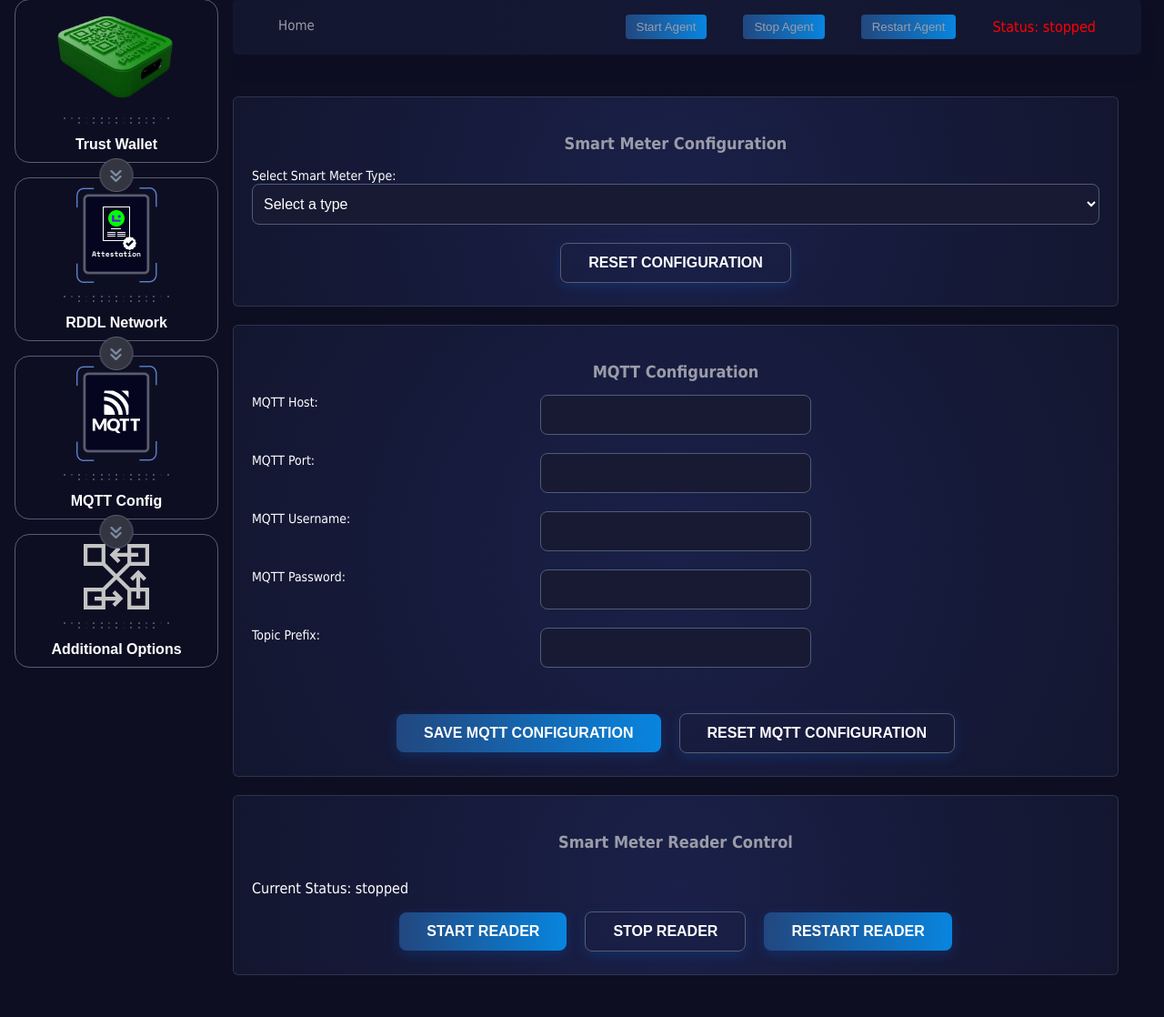
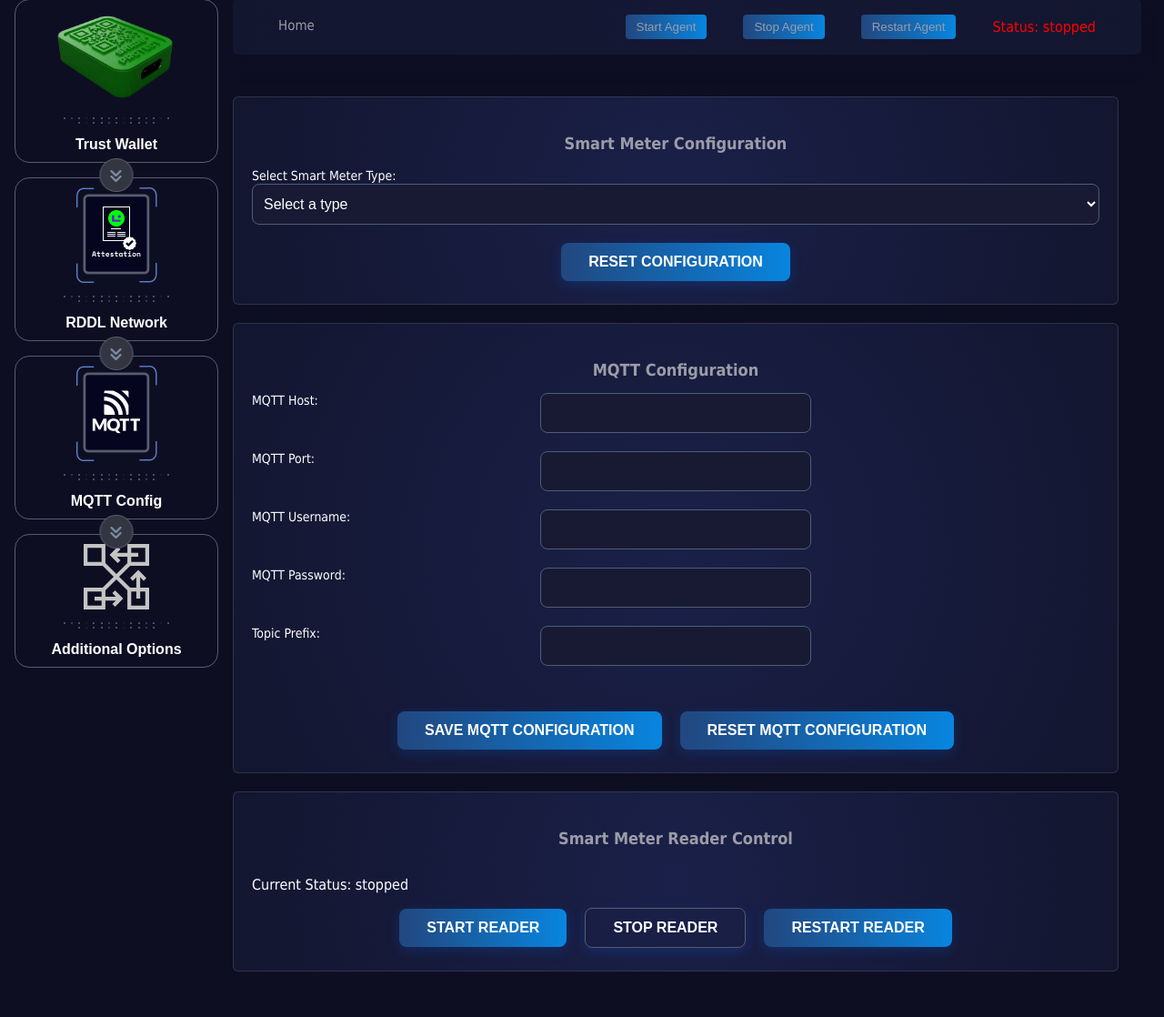
Before and after one commit to rddl-network/EnergyAgent, a FastAPI app: page /smart-meter-page in a window 1280 px wide. Shown: the part 26-1144 px from the top of the page at 91% size. Run offline with FastAPI, Linux system fonts and the light colour scheme; data that the repository does not hold is empty; parts of the project's set-up code (start-up, migrations or seed data) failed here and were passed over.

Commit message:
using btn buttons for active buttons and btn-secondary buttons for di… (#114)
* using btn buttons for active buttons and btn-secondary buttons for disabled buttons

Signed-off-by: Jürgen Eckel <juergen@riddleandcode.com>

* renamed button class to btn-disabled

Signed-off-by: Jürgen Eckel <juergen@riddleandcode.com>

---------

Signed-off-by: Jürgen Eckel <juergen@riddleandcode.com>

```diff
--- a/app/templates/MqttConfig.html
+++ b/app/templates/MqttConfig.html
@@ -26,7 +26,7 @@
             </div>
             <div class="button-container">
                 <button class="btn" type="button" onclick="updateMqttConfig()">Set Energy Agent MQTT</button>
-                <button class="btn-secondary" type="button" onclick="resetMQTTConfig()">Reset Energy Agent MQTT
+                <button class="btn" type="button" onclick="resetMQTTConfig()">Reset Energy Agent MQTT
                 </button>
             </div>
         </div>
--- a/app/templates/SmartMeterConfig.html
+++ b/app/templates/SmartMeterConfig.html
@@ -22,7 +22,7 @@
                 </div>
                 <div class="buttons">
                     <button id="saveButton" class="btn" onclick="saveConfig()" style="display: none;">Save Configuration</button>
-                    <button id="resetButton" class="btn-secondary" onclick="resetConfig()">Reset Configuration</button>
+                    <button id="resetButton" class="btn" onclick="resetConfig()">Reset Configuration</button>
                 </div>
             </div>
         </div>
@@ -52,7 +52,7 @@
                 </div>
                 <div class="buttons">
                     <button type="button" class="btn" onclick="saveMqttConfig()">Save MQTT Configuration</button>
-                    <button type="button" class="btn-secondary" onclick="resetMqttConfig()">Reset MQTT Configuration</button>
+                    <button type="button" class="btn" onclick="resetMqttConfig()">Reset MQTT Configuration</button>
                 </div>
             </form>
         </div>
@@ -63,7 +63,7 @@
                 <p>Current Status: <span id="readerStatus">Unknown</span></p>
                 <div class="buttons">
                     <button id="startReaderBtn" class="btn" onclick="startReader()">Start Reader</button>
-                    <button id="stopReaderBtn" class="btn-secondary" onclick="stopReader()">Stop Reader</button>
+                    <button id="stopReaderBtn" class="btn-disabled" onclick="stopReader()">Stop Reader</button>
                     <button id="restartReaderBtn" class="btn" onclick="restartReader()">Restart Reader</button>
                 </div>
             </div>
@@ -303,19 +303,21 @@
         const startBtn = document.getElementById('startReaderBtn');
         const stopBtn = document.getElementById('stopReaderBtn');
         const restartBtn = document.getElementById('restartReaderBtn');
-
+            startBtn.className = "";
+            stopBtn.className = "";
+            restartBtn.className = "";
         if (status === 'running') {
-            startBtn.disabled = true;
-            stopBtn.disabled = false;
-            restartBtn.disabled = false;
+            startBtn.classList.re('btn-disabled');
+            stopBtn.classList.add('btn');
+            restartBtn.classList.add('btn-disabled');
         } else if (status === 'stopped') {
-            startBtn.disabled = false;
-            stopBtn.disabled = true;
-            restartBtn.disabled = false;
+            startBtn.classList.add('btn');
+            stopBtn.classList.add('btn-disabled');
+            restartBtn.classList.add('btn');
         } else {
-            startBtn.disabled = false;
-            stopBtn.disabled = false;
-            restartBtn.disabled = false;
+            startBtn.classList.add('btn');
+            stopBtn.classList.add('btn');
+            restartBtn.classList.add('btn');
         }
     }
 
--- a/app/templates/TopicSubscription.html
+++ b/app/templates/TopicSubscription.html
@@ -95,8 +95,8 @@
             <button class="btn" onclick="addTopic()">Add Topic</button>
             <ul id="topicsList"></ul>
             <div class="buttons">
-                <button class="btn-secondary" onclick="updateTopics()">Update Topics</button>
-                <button class="btn-secondary" onclick="resetTopics()">Reset Topics</button>
+                <button class="btn" onclick="updateTopics()">Update Topics</button>
+                <button class="btn" onclick="resetTopics()">Reset Topics</button>
             </div>
         </div>
     </div>
--- a/app/templates/static/css/app.css
+++ b/app/templates/static/css/app.css
@@ -142,7 +142,7 @@ nav  a{
   align-items: center;
 }
 
-.btn-secondary {
+.btn-disabled {
   border-radius: 8px;
   border: none;
   box-shadow: rgba(0, 0, 0, 0) 0px 0px 0px 0px, rgba(0, 0, 0, 0) 0px 0px 0px 0px, rgba(0, 118, 255, 0.19) 0px 4px 14px 0px;
```
